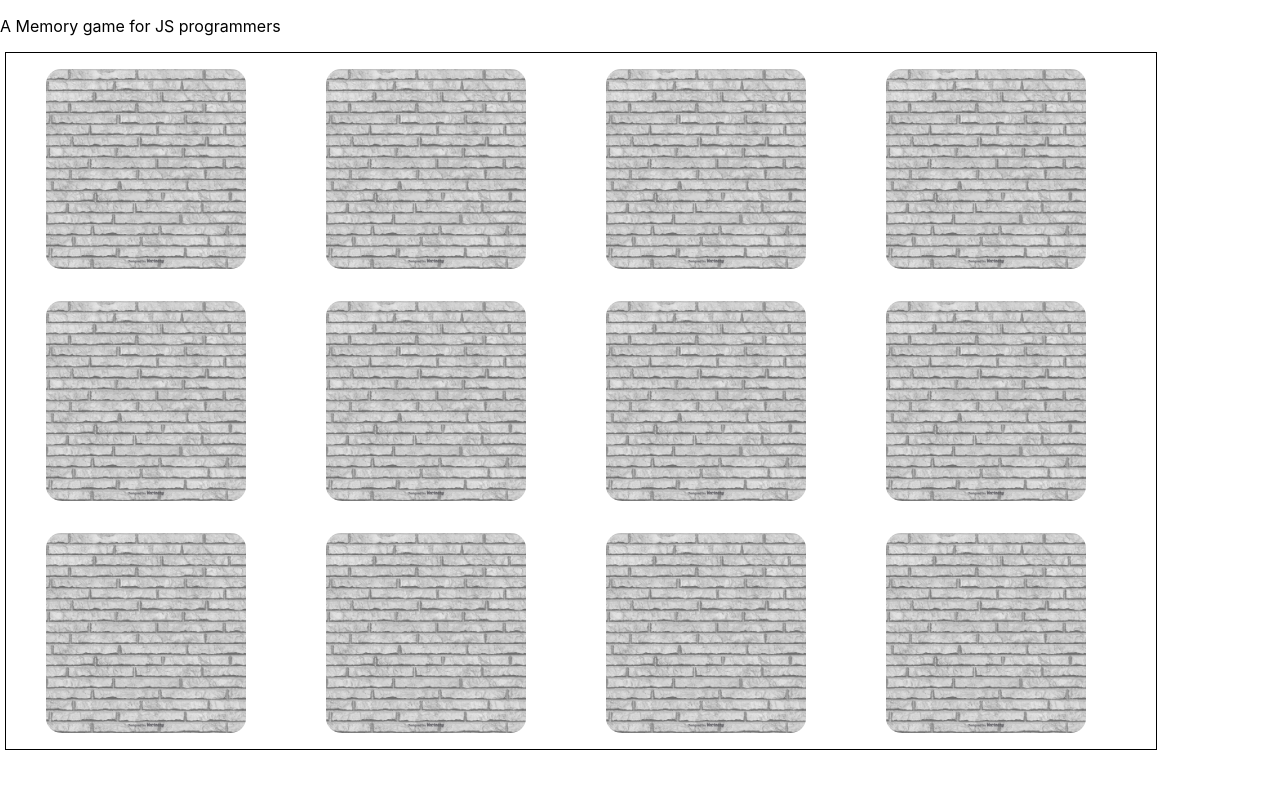
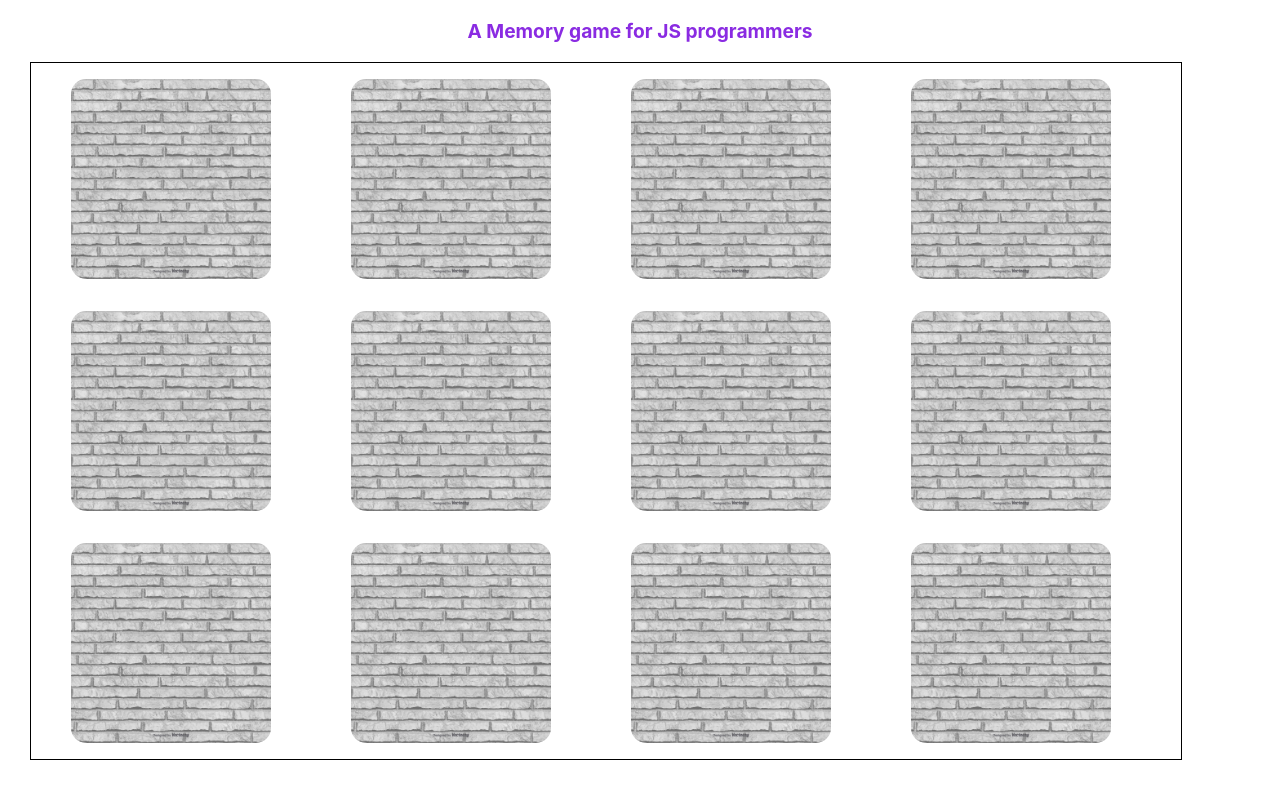
Before and after one commit to karthick3018/memoryGame-reactTS, a React (Create React App) app: page / in a window 1280 px wide. Built offline with nearby package versions, Linux system fonts and the light colour scheme.

Commit message:
styles changes

```diff
--- a/src/App.css
+++ b/src/App.css
@@ -1,4 +1,4 @@
-.p{
+.text{
     font-size: larger;
     font-style: unset;
     text-align: center;
--- a/src/App.tsx
+++ b/src/App.tsx
@@ -1,10 +1,11 @@
 import React from 'react';
 import MemoryGame from './components';
+import './App.css'
 
 function App() {
   return (
     <>
-    <p>A Memory game for JS programmers </p>
+    <p className='text'>A Memory game for JS programmers </p>
      <MemoryGame/>
     </>
   );
--- a/src/components/memory/uiComponent/ui.css
+++ b/src/components/memory/uiComponent/ui.css
@@ -3,7 +3,7 @@
     border: 1px solid;
     width: 1150px;
     flex-wrap: wrap;
-    margin: 0 0 0 5px;
+    margin: 0 0 0 30px;
 }
 .figure-block{
   width: 200px;
```
